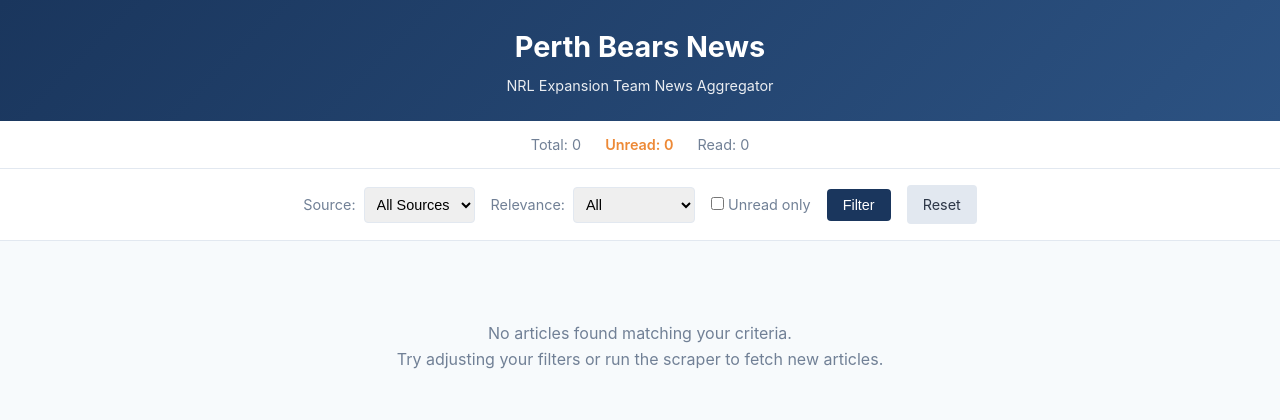
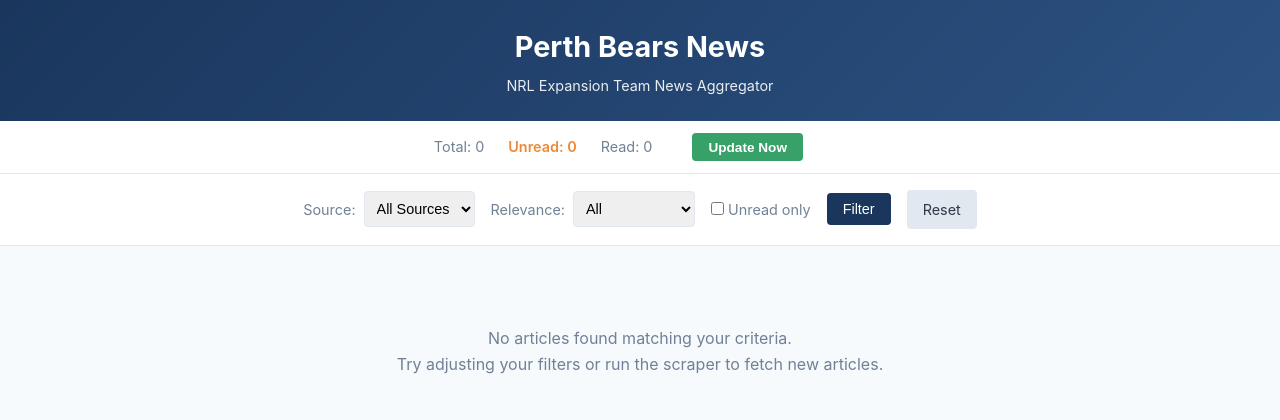
Before and after one commit to drgreenland/ScrapeMe, a Flask app: page / in a window 1280 px wide. Shown: the top 420 px of the page. Run offline with Flask 3, Linux system fonts and the light colour scheme; data that the repository does not hold is empty.

Commit message:
feat: Add Update Now button to web viewer
- Added /api/scrape endpoint to trigger scraper from web UI
- Added /api/scrape/status endpoint to poll scraper progress
- Scraper runs in background thread to not block web server
- Button shows progress and auto-refreshes on completion

Co-Authored-By: Claude Opus 4.5 <noreply@anthropic.com>

```diff
--- a/viewer/server.py
+++ b/viewer/server.py
@@ -3,6 +3,8 @@
 Perth Bears News Viewer - Web interface for viewing scraped articles.
 """
 import sys
+import subprocess
+import threading
 from pathlib import Path
 
 # Add project root to path
@@ -21,6 +23,13 @@ from scraper.database import (
 )
 
 app = Flask(__name__)
+
+# Scraper status tracking
+scraper_status = {
+    "running": False,
+    "last_result": None,
+    "last_run": None,
+}
 
 
 @app.route("/")
@@ -101,6 +110,52 @@ def api_stats():
     return jsonify(get_stats())
 
 
+@app.route("/api/scrape", methods=["POST"])
+def api_scrape():
+    """API endpoint to trigger a manual scrape."""
+    if scraper_status["running"]:
+        return jsonify({"success": False, "message": "Scraper already running"})
+
+    def run_scraper():
+        scraper_status["running"] = True
+        scraper_status["last_result"] = None
+        try:
+            # Run the scraper as a subprocess
+            project_root = Path(__file__).parent.parent
+            result = subprocess.run(
+                [sys.executable, str(project_root / "scraper" / "main.py")],
+                capture_output=True,
+                text=True,
+                cwd=str(project_root),
+            )
+            scraper_status["last_result"] = {
+                "success": result.returncode == 0,
+                "output": result.stdout[-2000:] if result.stdout else "",
+                "error": result.stderr[-500:] if result.stderr else "",
+            }
+        except Exception as e:
+            scraper_status["last_result"] = {
+                "success": False,
+                "output": "",
+                "error": str(e),
+            }
+        finally:
+            scraper_status["running"] = False
+            from datetime import datetime
+            scraper_status["last_run"] = datetime.now().isoformat()
+
+    thread = threading.Thread(target=run_scraper)
+    thread.start()
+
+    return jsonify({"success": True, "message": "Scraper started"})
+
+
+@app.route("/api/scrape/status")
+def api_scrape_status():
+    """API endpoint to check scraper status."""
+    return jsonify(scraper_status)
+
+
 @app.template_filter("format_date")
 def format_date(value):
     """Format datetime for display."""
--- a/viewer/static/style.css
+++ b/viewer/static/style.css
@@ -54,6 +54,8 @@ header .tagline {
     display: flex;
     gap: 1.5rem;
     justify-content: center;
+    align-items: center;
+    flex-wrap: wrap;
 }
 
 .stat {
@@ -64,6 +66,46 @@ header .tagline {
 .stat.unread {
     color: var(--accent-color);
     font-weight: 600;
+}
+
+.btn-update {
+    padding: 0.4rem 1rem;
+    background: var(--success-color);
+    color: white;
+    border: none;
+    border-radius: 4px;
+    cursor: pointer;
+    font-size: 0.85rem;
+    font-weight: 600;
+    margin-left: 1rem;
+}
+
+.btn-update:hover {
+    background: #2f855a;
+}
+
+.btn-update:disabled {
+    background: var(--text-muted);
+    cursor: not-allowed;
+}
+
+.update-status {
+    font-size: 0.85rem;
+    padding: 0.3rem 0.6rem;
+    border-radius: 4px;
+}
+
+.update-status.running {
+    color: var(--primary-color);
+}
+
+.update-status.success {
+    color: var(--success-color);
+    font-weight: 600;
+}
+
+.update-status.error {
+    color: #e53e3e;
 }
 
 .filters {
--- a/viewer/templates/index.html
+++ b/viewer/templates/index.html
@@ -16,6 +16,8 @@
         <span class="stat">Total: {{ stats.total }}</span>
         <span class="stat unread">Unread: {{ stats.unread }}</span>
         <span class="stat">Read: {{ stats.read }}</span>
+        <button id="update-btn" onclick="runScraper()" class="btn-update">Update Now</button>
+        <span id="update-status" class="update-status"></span>
     </nav>
 
     <section class="filters">
@@ -171,6 +173,60 @@
                 alert('Note copied to clipboard!');
             });
         }
+
+        function runScraper() {
+            const btn = document.getElementById('update-btn');
+            const status = document.getElementById('update-status');
+
+            btn.disabled = true;
+            btn.textContent = 'Updating...';
+            status.textContent = 'Starting scraper...';
+            status.className = 'update-status running';
+
+            fetch('/api/scrape', { method: 'POST' })
+                .then(response => response.json())
+                .then(data => {
+                    if (data.success) {
+                        pollScraperStatus();
+                    } else {
+                        status.textContent = data.message;
+                        status.className = 'update-status error';
+                        btn.disabled = false;
+                        btn.textContent = 'Update Now';
+                    }
+                })
+                .catch(err => {
+                    status.textContent = 'Error starting scraper';
+                    status.className = 'update-status error';
+                    btn.disabled = false;
+                    btn.textContent = 'Update Now';
+                });
+        }
+
+        function pollScraperStatus() {
+            const btn = document.getElementById('update-btn');
+            const status = document.getElementById('update-status');
+
+            fetch('/api/scrape/status')
+                .then(response => response.json())
+                .then(data => {
+                    if (data.running) {
+                        status.textContent = 'Scraping in progress...';
+                        setTimeout(pollScraperStatus, 2000);
+                    } else if (data.last_result) {
+                        if (data.last_result.success) {
+                            status.textContent = 'Update complete!';
+                            status.className = 'update-status success';
+                            setTimeout(() => location.reload(), 1500);
+                        } else {
+                            status.textContent = 'Update failed';
+                            status.className = 'update-status error';
+                            btn.disabled = false;
+                            btn.textContent = 'Update Now';
+                        }
+                    }
+                });
+        }
     </script>
 </body>
 </html>
```
